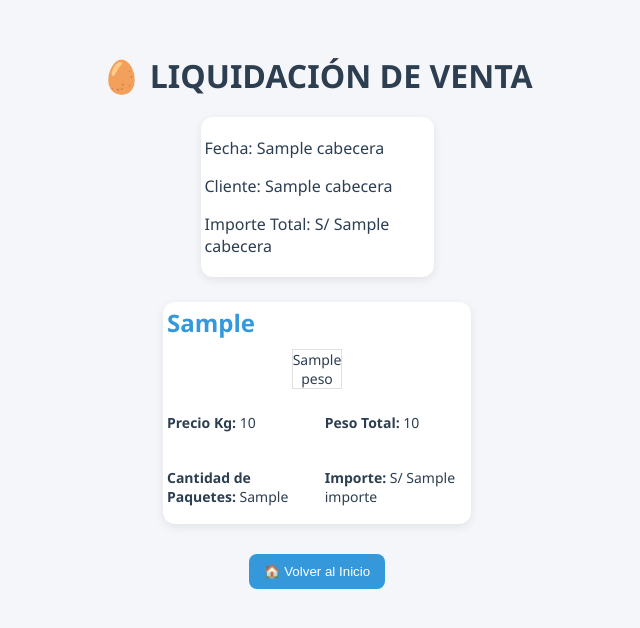
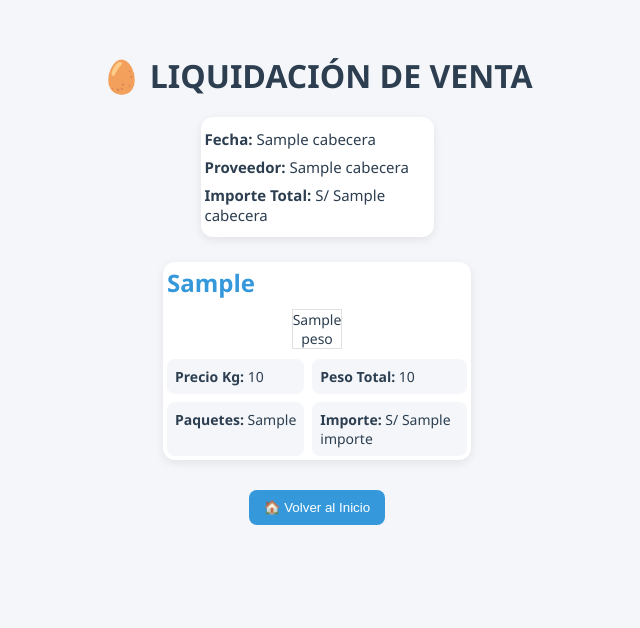
Before and after one commit to RodrigoLZ0608/FacturacionHuevos, a Flask app: template templates/ver_venta.html in a window 1280 px wide. Shown: the top 628 px of the page, without its empty margins (323-963 px from the left). Run offline with Flask 3, Linux system fonts and the light colour scheme; the template is opened without the code that fills it: most values are stand-ins (such as "Sample title", 1, 10 or a date in 2020); some libraries are stand-ins or nearby versions.

```diff
--- a/templates/ver_venta.html
+++ b/templates/ver_venta.html
@@ -142,9 +142,10 @@ button:hover{
 <h1>🥚 LIQUIDACIÓN DE VENTA</h1>
 
 <div class="cabecera">
-    <p><span class="label">Fecha:</span> {{ cabecera[0] }}</p>
-    <p><span class="label">Cliente:</span> {{ cabecera[1] }}</p>
-    <p><span class="label">Importe Total:</span> S/ {{ cabecera[2] }}</p>
+     <div class="info"><b>Fecha:</b> {{ cabecera[0] }}</div>
+    <div class="info"><b>Proveedor:</b> {{ cabecera[1] }}</div>
+    <div class="info"><b>Importe Total:</b> S/ {{ cabecera[2] }}</div>
+
 </div>
 
 <div class="contenedor-detalles">
@@ -167,10 +168,10 @@ button:hover{
 
 <div class="datos">
 
-<p><b>Precio Kg:</b> {{ d.precio_kg }}</p>
-<p><b>Peso Total:</b> {{ d.peso_total }}</p>
-<p><b>Cantidad de Paquetes:</b> {{ d.cantidad_paquetes }}</p>
-<p><b>Importe:</b> S/ {{ d.importe }}</p>
+        <div><b>Precio Kg:</b> {{ d.precio_kg }}</div>
+        <div><b>Peso Total:</b> {{ d.peso_total }}</div>
+        <div><b>Paquetes:</b> {{ d.cantidad_paquetes }}</div>
+        <div><b>Importe:</b> S/ {{ d.importe }}</div>
 
 </div>
 </div>
```
